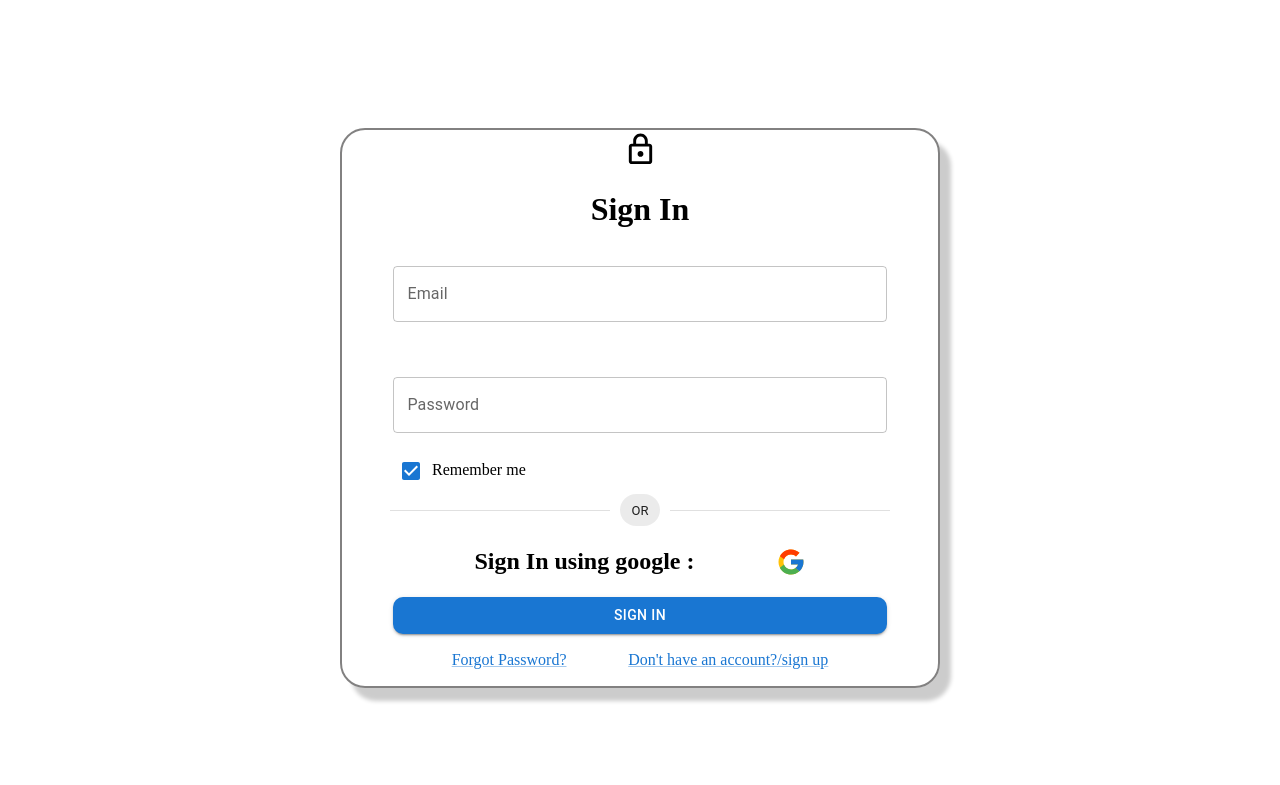
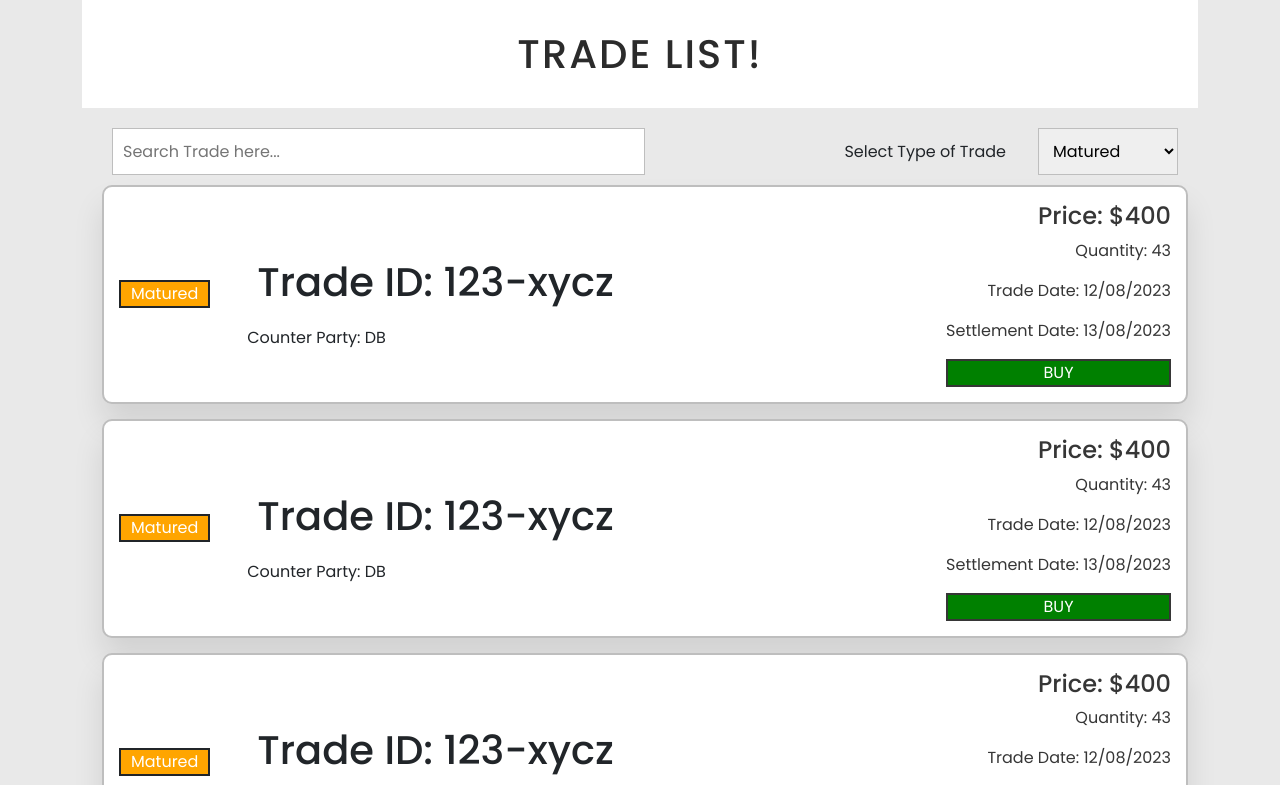
Before and after one commit to anshul21192/bookapp, a React (Create React App) app: page /trade/1 in a window 1280 px wide. Shown: the top 785 px of the page. Built offline with nearby package versions, Linux system fonts and the light colour scheme.

Commit message:
changes releted to TRADE-UI: Ankit

```diff
--- a/src/App.js
+++ b/src/App.js
@@ -1,10 +1,11 @@
 import SignIn from "./signIn/signIn";
-import "./index.css"
+import Trade from "./trade/trade";
+import "./index.css";
 
 function App() {
   return (
     <div className="App">
-    <SignIn></SignIn>
+      <Trade></Trade>
     </div>
   );
 }
--- /dev/null
+++ b/src/trade/component/trade-card.js
@@ -0,0 +1,23 @@
+import * as React from "react";
+import TradeType from "./trade-type";
+import "../trade.css";
+import TradeStatus from "./trade-status";
+function TradeCard(tradeType){
+    return  <div className="job_card">
+                <div className="job_details">
+                    <TradeStatus></TradeStatus>
+                    <div className="text">
+                        <h1>Trade ID: 123-xycz</h1>
+                        <span>Counter Party: DB</span>
+                    </div>
+                </div>
+                <div className="job_salary">
+                    <h4>Price: $400</h4>
+                    <p>Quantity: 43</p>
+                    <p>Trade Date: 12/08/2023</p>
+                    <p>Settlement Date: 13/08/2023</p>
+                    <TradeType></TradeType>
+                </div>
+            </div>
+}
+export default TradeCard;
--- /dev/null
+++ b/src/trade/component/trade-search.js
@@ -0,0 +1,19 @@
+import "../trade.css";
+import * as React from 'react';
+import TradeStatus from "./trade-status";
+function TradeSearch(){
+    return    <div className="search_bar">
+        <input type="search" placeholder="Search Trade here..." />
+       <div>
+        <span>Select Type of Trade</span>
+        <select name="" id="tradeStatus">
+
+          <option value={"matured"}>Matured</option>
+          <option value="unmature">Un-Matured</option>
+          <option value="failed">Failed</option>
+        </select>
+       </div>
+      </div>
+}
+
+export default TradeSearch;
--- /dev/null
+++ b/src/trade/component/trade-status.js
@@ -0,0 +1,21 @@
+import * as React from "react";
+
+function TradeStatus(){
+    let tradeStatus="matured"
+    // eslint-disable-next-line default-case
+    switch(tradeStatus){
+        case "matured":
+            return <div className="img" style={{"backgroundColor":"orange","border":"solid 2px"}}>
+                <span style={{"padding":"5px","margin":"5px","color":"white"}}>Matured</span>
+            </div>;
+        case "failed":
+            return <div className="img" style={{"backgroundColor":"red","border":"solid 2px"}}>
+                <span style={{"padding":"5px","margin":"5px","color":"white"}}>Failed</span>
+            </div>;
+        case "unmatured":
+            return <div className="img" style={{"backgroundColor":"violet","border":"solid 2px"}}>
+                <span style={{"padding":"5px","margin":"5px","color":"white"}}>Unmatured</span>
+            </div>;
+    }
+}
+export default TradeStatus;
--- /dev/null
+++ b/src/trade/component/trade-type.js
@@ -0,0 +1,14 @@
+import * as React from "react";
+import "../trade.css";
+function TradeType(props){
+    console.log(props.tradeType)
+    if(props.tradeType ==="SELL")
+        return <div className="img" style={{"backgroundColor":"red","border":"solid 2px"}}>
+                <span style={{"padding":"5px","margin":"5px","color":"white"}}>RED</span>
+            </div>
+    else
+        return  <div className="img" style={{"text-align":"center","backgroundColor":"green","border":"solid 2px"}}>
+                <span style={{"padding":"5px","margin":"5px","color":"white"}}>BUY</span>
+            </div>
+}
+export default TradeType;
--- /dev/null
+++ b/src/trade/trade.css
@@ -0,0 +1,130 @@
+/*  import google fonts */
+@import url("https://fonts.googleapis.com/css2?family=Poppins:wght@400;500;600;700&display=swap");
+
+* {
+    margin: 0;
+    padding: 0;
+    outline: none;
+    border: none;
+    text-decoration: none;
+    list-style: none;
+    box-sizing: border-box;
+    font-family: "Poppins", sans-serif;
+}
+
+body {
+    background: rgb(233, 233, 233);
+}
+
+.container {
+    display: flex;
+    width: 1200px;
+    margin: auto;
+}
+
+
+/* Main Section */
+.main {
+    width: 100%;
+}
+
+.main-top {
+    width: 100%;
+    background: #fff;
+    padding: 10px;
+    text-align: center;
+    font-size: 18px;
+    letter-spacing: 2px;
+    text-transform: uppercase;
+    color: rgb(43, 43, 43);
+}
+
+.main-body {
+    padding: 10px 10px 10px 20px;
+}
+
+h1 {
+    margin: 20px 10px;
+}
+
+.search_bar {
+    display: flex;
+    padding: 10px;
+    justify-content: space-between;
+}
+
+.search_bar input {
+    width: 50%;
+    padding: 10px;
+    border: 1px solid rgb(190, 190, 190);
+}
+
+.search_bar input:focus {
+    border: 1px solid blueviolet;
+}
+
+.search_bar select {
+    border: 1px solid rgb(190, 190, 190);
+    padding: 10px;
+    margin-left: 2rem;
+}
+
+.search_bar .filter {
+    width: 300px;
+}
+
+
+
+.job_card {
+    width: 100%;
+    padding: 15px;
+    cursor: pointer;
+    display: flex;
+    border-radius: 10px;
+    background: #fff;
+    margin-bottom: 15px;
+    justify-content: space-between;
+    border: 2px solid rgb(190, 190, 190);
+    box-shadow: 0 20px 30px rgba(0, 0, 0, 0.1);
+}
+
+.job_details {
+    display: flex;
+}
+
+.job_details {
+    display: flex;
+    justify-content: center;
+    align-items: center;
+}
+
+.job_details i {
+    width: 70px;
+    font-size: 3rem;
+    margin-left: 1rem;
+    padding: 10px;
+    color: rgb(82, 22, 138);
+    background: rgb(216, 205, 226);
+}
+
+.job_details .text {
+    margin-left: 2.3rem;
+}
+
+.job_details .text p {
+    color: rgb(116, 112, 112);
+}
+
+.job_salary {
+    text-align: right;
+    color: rgb(54, 54, 54);
+}
+
+.job_card:active {
+    border: 2px solid blueviolet;
+    transition: 0.4s;
+}
+.tradeDate{
+    display: block;
+    align:space-between;
+}
--- /dev/null
+++ b/src/trade/trade.js
@@ -0,0 +1,33 @@
+import 'bootstrap/dist/css/bootstrap.min.css';
+import 'bootstrap/dist/js/bootstrap.bundle.min';
+import "../trade/trade.css";
+import * as React from 'react';
+import TradeSearch from './component/trade-search';
+import TradeType from './component/trade-type';
+import TradeCard from './component/trade-card';
+
+
+function Trade(){
+    return <>
+    <div className="container">
+        <section className="main">
+            <div className="main-top">
+                <h1>Trade List!</h1>
+            </div>
+            <div className="main-body">
+                <TradeSearch ></TradeSearch>
+                <TradeCard ></TradeCard>
+                <TradeCard></TradeCard>
+                <TradeCard ></TradeCard>
+                <TradeCard></TradeCard>
+                <TradeCard ></TradeCard>
+                <TradeCard></TradeCard>
+                <TradeCard ></TradeCard>
+                <TradeCard></TradeCard>
+            </div>
+        </section>
+    </div>
+    </>
+};
+
+export default Trade;
```
Also changed, not shown: package.json (+6 -1 lines), 1 other file (tests, documents, lock files or other folders).
